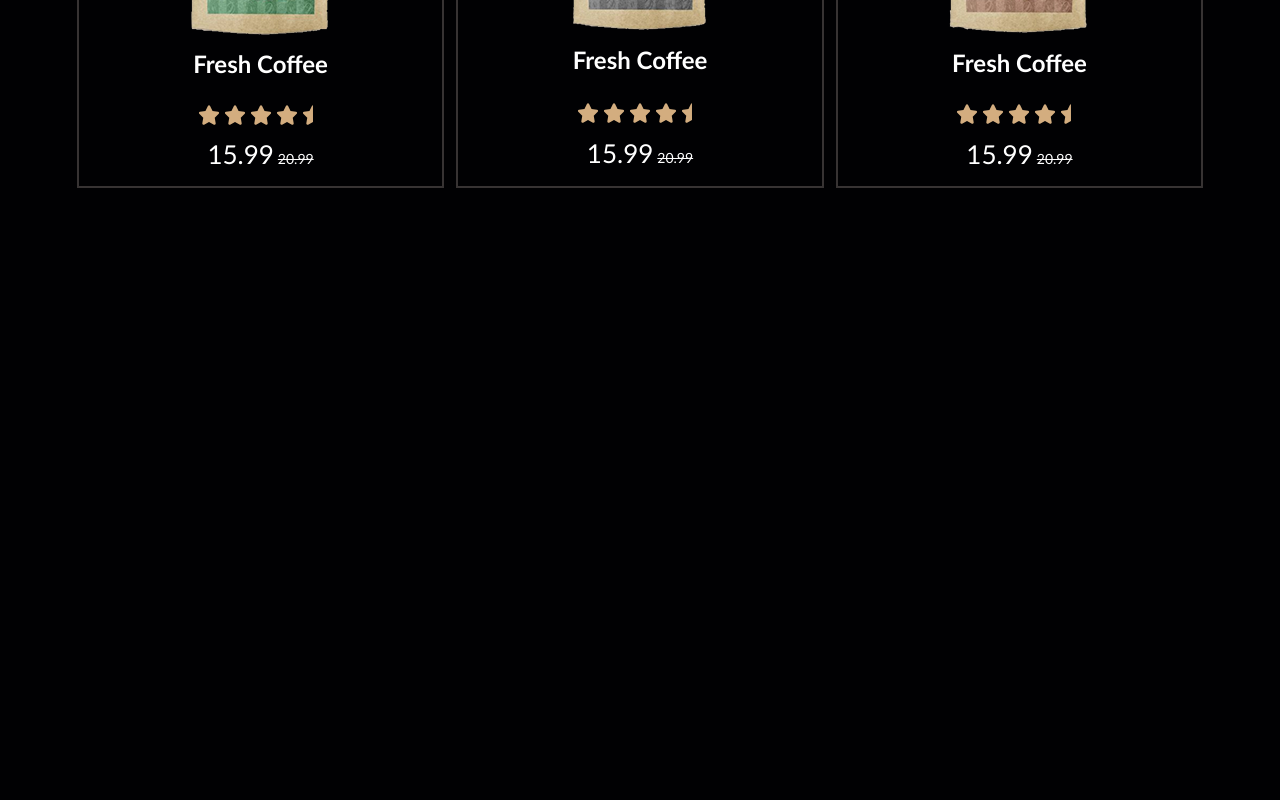
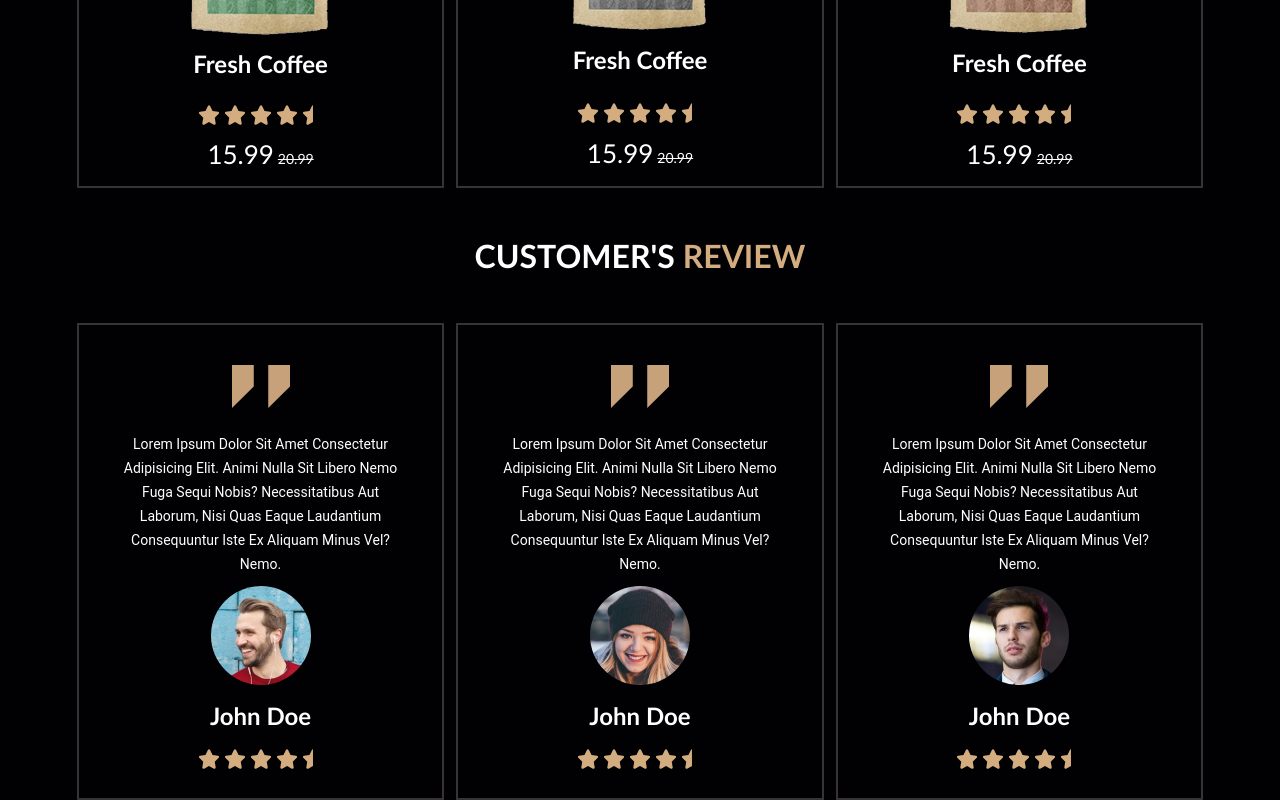
Before and after one commit to itsDonya/Cafena-reactapp, a React (Create React App) app: page / in a window 1280 px wide. Shown: the part 2562-3362 px from the top of the page. Before the commit the page ends 2750 px from the top, so only its background shows below. Built offline with nearby package versions, Linux system fonts and the light colour scheme.

Commit message:
Reviews sections created

```diff
--- a/src/App.js
+++ b/src/App.js
@@ -4,6 +4,7 @@ import Banner from "./components/Banner";
 import About from "./components/About";
 import Menu from "./components/Menu";
 import Products from "./components/Products";
+import Reviews from "./components/Reviews";
 
 class App extends Component {
     render() {
@@ -15,6 +16,7 @@ class App extends Component {
                     <About/>
                     <Menu/>
                     <Products/>
+                    <Reviews/>
                 </main>
             </>
         )
--- /dev/null
+++ b/src/components/Reviews.js
@@ -0,0 +1,53 @@
+import React, {Component} from "react";
+import styles from "./Reviews.module.css";
+import pic1 from "../img/pic-1.png";
+import pic2 from "../img/pic-2.png";
+import pic3 from "../img/pic-3.png";
+import quote from "../img/quote-img.png";
+
+class Review extends Component {
+    render() {
+        const {name, text, pic} = this.props;
+        return(
+            <div className={styles.review}>
+                <img src={quote} className={styles.quote} />
+                <p className={styles.text}>{text}</p>
+                <img src={pic} className={styles.profile}/>
+                <h4 className={styles.name}>{name}</h4>
+                <div className={styles.stars}>
+                    <svg xmlns="http://www.w3.org/2000/svg" viewBox="0 0 576 512"><path d="M381.2 150.3L524.9 171.5C536.8 173.2 546.8 181.6 550.6 193.1C554.4 204.7 551.3 217.3 542.7 225.9L438.5 328.1L463.1 474.7C465.1 486.7 460.2 498.9 450.2 506C440.3 513.1 427.2 514 416.5 508.3L288.1 439.8L159.8 508.3C149 514 135.9 513.1 126 506C116.1 498.9 111.1 486.7 113.2 474.7L137.8 328.1L33.58 225.9C24.97 217.3 21.91 204.7 25.69 193.1C29.46 181.6 39.43 173.2 51.42 171.5L195 150.3L259.4 17.97C264.7 6.954 275.9-.0391 288.1-.0391C300.4-.0391 311.6 6.954 316.9 17.97L381.2 150.3z"/></svg>
+                    <svg xmlns="http://www.w3.org/2000/svg" viewBox="0 0 576 512"><path d="M381.2 150.3L524.9 171.5C536.8 173.2 546.8 181.6 550.6 193.1C554.4 204.7 551.3 217.3 542.7 225.9L438.5 328.1L463.1 474.7C465.1 486.7 460.2 498.9 450.2 506C440.3 513.1 427.2 514 416.5 508.3L288.1 439.8L159.8 508.3C149 514 135.9 513.1 126 506C116.1 498.9 111.1 486.7 113.2 474.7L137.8 328.1L33.58 225.9C24.97 217.3 21.91 204.7 25.69 193.1C29.46 181.6 39.43 173.2 51.42 171.5L195 150.3L259.4 17.97C264.7 6.954 275.9-.0391 288.1-.0391C300.4-.0391 311.6 6.954 316.9 17.97L381.2 150.3z"/></svg>
+                    <svg xmlns="http://www.w3.org/2000/svg" viewBox="0 0 576 512"><path d="M381.2 150.3L524.9 171.5C536.8 173.2 546.8 181.6 550.6 193.1C554.4 204.7 551.3 217.3 542.7 225.9L438.5 328.1L463.1 474.7C465.1 486.7 460.2 498.9 450.2 506C440.3 513.1 427.2 514 416.5 508.3L288.1 439.8L159.8 508.3C149 514 135.9 513.1 126 506C116.1 498.9 111.1 486.7 113.2 474.7L137.8 328.1L33.58 225.9C24.97 217.3 21.91 204.7 25.69 193.1C29.46 181.6 39.43 173.2 51.42 171.5L195 150.3L259.4 17.97C264.7 6.954 275.9-.0391 288.1-.0391C300.4-.0391 311.6 6.954 316.9 17.97L381.2 150.3z"/></svg>
+                    <svg xmlns="http://www.w3.org/2000/svg" viewBox="0 0 576 512"><path d="M381.2 150.3L524.9 171.5C536.8 173.2 546.8 181.6 550.6 193.1C554.4 204.7 551.3 217.3 542.7 225.9L438.5 328.1L463.1 474.7C465.1 486.7 460.2 498.9 450.2 506C440.3 513.1 427.2 514 416.5 508.3L288.1 439.8L159.8 508.3C149 514 135.9 513.1 126 506C116.1 498.9 111.1 486.7 113.2 474.7L137.8 328.1L33.58 225.9C24.97 217.3 21.91 204.7 25.69 193.1C29.46 181.6 39.43 173.2 51.42 171.5L195 150.3L259.4 17.97C264.7 6.954 275.9-.0391 288.1-.0391C300.4-.0391 311.6 6.954 316.9 17.97L381.2 150.3z"/></svg>
+
+                    <svg xmlns="http://www.w3.org/2000/svg" viewBox="0 0 576 512"><path d="M288 439.8L159.8 508.3C149 514 135.9 513.1 126 506C116.1 498.9 111.1 486.7 113.2 474.7L137.8 328.1L33.58 225.9C24.97 217.3 21.91 204.7 25.69 193.1C29.46 181.6 39.43 173.2 51.42 171.5L195 150.3L259.4 17.97C264.7 6.995 275.8 .0131 287.1-.0391L288 439.8zM433.2 512C432.1 512.1 431 512.1 429.9 512H433.2z"/></svg>
+                </div>
+            </div>
+        )
+    }
+}
+
+class Reviews extends Component {
+    constructor() {
+        super();
+        this.state = {
+            name: "john doe",
+            text: "Lorem Ipsum Dolor Sit Amet Consectetur Adipisicing Elit. Animi Nulla Sit Libero Nemo Fuga Sequi Nobis? Necessitatibus Aut Laborum, Nisi Quas Eaque Laudantium Consequuntur Iste Ex Aliquam Minus Vel? Nemo."
+        }
+    }
+    render() {
+        const {name, text} = this.state;
+        return(
+            <article id="reviews">
+                <h1 className={styles.title}>customer's <span className="orange">review</span></h1>
+                <section className={styles.reviews}>
+                    <Review name={name} text={text} pic={pic1}/>
+                    <Review name={name} text={text} pic={pic2}/>
+                    <Review name={name} text={text} pic={pic3}/>
+                </section>
+            </article>
+        )
+    }
+}
+
+export default Reviews;
--- /dev/null
+++ b/src/components/Reviews.module.css
@@ -0,0 +1,67 @@
+
+#review {
+    margin-top: 4rem;
+}
+
+.title {
+    color: white;
+    font-size: 32px;
+    text-transform: uppercase;
+    text-align: center;
+    margin: 3rem 0;
+}
+
+.reviews {
+    display: grid;
+    grid-template-columns: repeat(auto-fit, minmax(312px, 1fr));
+    grid-template-rows: repeat(1, minmax(300px, 1fr));
+    grid-gap: 12px;
+}
+
+.review {
+    color: white;
+    display: flex;
+    flex-direction: column;
+    justify-content: space-evenly;
+    align-items: center;
+    border: 2px solid #373333;
+    padding: 16px 12px;
+}
+
+.quote {
+    margin: 24px 0;
+}
+
+.text {
+    width: 86%;
+    line-height: 24px;
+    font-size: 14px;
+    text-align: center;
+    font-family: 'Roboto', sans-serif;
+}
+
+.profile {
+    width: 100px;
+    border-radius: 50%;
+    margin: 10px;
+}
+
+.name {
+    font-size: 24px;
+    margin: 6px 0;
+    text-transform: capitalize;
+}
+
+.stars {
+    display: flex;
+    justify-content: space-between;
+    align-items: center;
+    margin: 12px;
+}
+
+.stars svg {
+    width: 22px;
+    height: 22px;
+    fill: #d3ad7f;
+    margin: 0 2px;
+}
```
